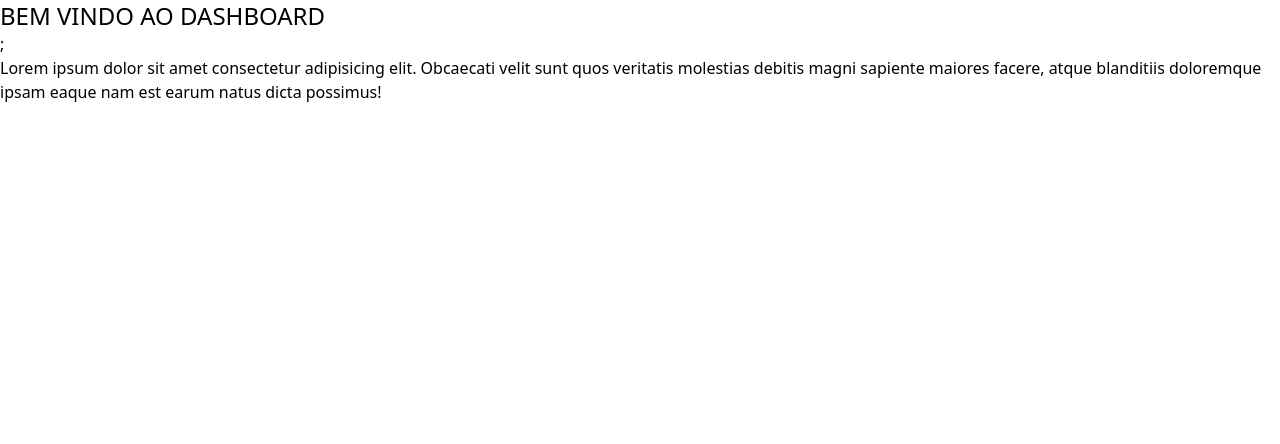
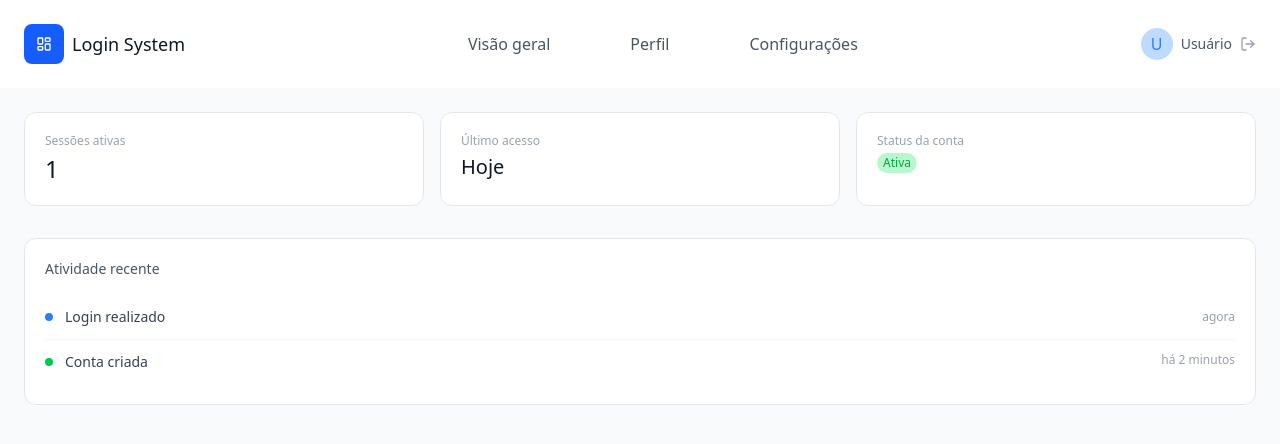
Before and after one commit to leo-dot-com-dot-br/login-system, a Next.js app: page /dashboard in a window 1280 px wide. Shown: the top 444 px of the page. Built offline with nearby package versions, Linux system fonts and the light colour scheme; no server answers.

Commit message:
redirecionado raiz para o login e colocado onKeyDown nos inputs do login e register

```diff
--- /dev/null
+++ b/app/(auth)/dashboard/header.tsx
@@ -0,0 +1,46 @@
+"use client";
+
+import { LayoutDashboardIcon, LogOutIcon } from "lucide-react";
+import { signOut } from "next-auth/react";
+
+type HeaderProps = {
+  name: string;
+  initials: string;
+};
+
+export default function DashboardHeader({ name, initials }: HeaderProps) {
+  return (
+    <header className="flex justify-between p-6">
+      <div className="flex items-center gap-2">
+        <div className="w-10 h-10 bg-blue-600 rounded-lg flex items-center justify-center">
+          <LayoutDashboardIcon size={16} className="text-white" />
+        </div>
+        <span className="text-lg font-medium text-gray-900">Login System</span>
+      </div>
+      <div className="flex items-center gap-20">
+        <p className="text-base text-gray-600 hover:text-blue-700 transition-colors cursor-pointer">
+          Visão geral
+        </p>
+        <p className="text-base text-gray-600 hover:text-blue-700 transition-colors cursor-pointer">
+          Perfil
+        </p>
+        <p className="text-base text-gray-600 hover:text-blue-700 transition-colors cursor-pointer">
+          Configurações
+        </p>
+      </div>
+      <div className="flex items-center gap-2">
+        <p className="flex items-center justify-center bg-blue-200 text-blue-500 w-8 h-8 rounded-full">
+          {initials}
+        </p>
+        <p className="flex items-center justify-center text-sm text-gray-600">
+          {name}
+        </p>
+        <LogOutIcon
+          size={16}
+          className="text-gray-400 cursor-pointer hover:text-red-500 transition-colors"
+          onClick={() => signOut({ callbackUrl: "/login" })}
+        />
+      </div>
+    </header>
+  );
+}
--- a/app/(auth)/dashboard/page.tsx
+++ b/app/(auth)/dashboard/page.tsx
@@ -1,18 +1,52 @@
 import { auth } from "@/lib/auth";
+import DashboardHeader from "./header";
 
 export default async function DashboardPage() {
   const session = await auth();
 
-  console.log(session);
   return (
     <>
-      <h1 className="text-2xl uppercase">Bem vindo ao dashboard</h1>;
-      <h2>
-        Lorem ipsum dolor sit amet consectetur adipisicing elit. Obcaecati velit
-        sunt quos veritatis molestias debitis magni sapiente maiores facere,
-        atque blanditiis doloremque ipsam eaque nam est earum natus dicta
-        possimus!
-      </h2>
+      <DashboardHeader
+        name={session?.user?.name ?? "Usuário"}
+        initials={session?.user?.name?.charAt(0).toUpperCase() ?? "U"}
+      />
+      <main className="min-h-screen bg-gray-50 p-6">
+        <div className="grid grid-cols-3 gap-4 mb-8">
+          <div className="bg-white border border-gray-200 rounded-xl p-5">
+            <p className="text-xs text-gray-400 mb-1">Sessões ativas</p>
+            <p className="text-2xl font-medium text-gray-900">1</p>
+          </div>
+          <div className="bg-white border border-gray-200 rounded-xl p-5">
+            <p className="text-xs text-gray-400 mb-1">Último acesso</p>
+            <p className="text-xl font-medium text-gray-900">Hoje</p>
+          </div>
+          <div className="bg-white border border-gray-200 rounded-xl p-5">
+            <p className="text-xs text-gray-400 mb-1">Status da conta</p>
+            <p className="text-xs font-medium flex items-center justify-center bg-green-200 text-green-600 w-10 h-5 rounded-xl">
+              Ativa
+            </p>
+          </div>
+        </div>
+        <div className="bg-white border border-gray-200 rounded-xl p-5">
+          <p className="text-sm font-medium text-gray-600 mb-4">
+            Atividade recente
+          </p>
+          <div className="flex items-center justify-between py-3 border-b border-gray-100">
+            <div className="flex items-center gap-3">
+              <div className="w-2 h-2 rounded-full bg-blue-500" />
+              <span className="text-sm text-gray-700">Login realizado</span>
+            </div>
+            <span className="text-xs text-gray-400">agora</span>
+          </div>
+          <div className="flex items center justify-between py-3">
+            <div className="flex items-center gap-3">
+              <div className="w-2 h-2 rounded-full bg-green-500" />
+              <span className="text-sm text-gray-700">Conta criada</span>
+            </div>
+            <span className="text-xs text-gray-400">há 2 minutos</span>
+          </div>
+        </div>
+      </main>
     </>
   );
 }
--- a/app/(auth)/login/page.tsx
+++ b/app/(auth)/login/page.tsx
@@ -67,6 +67,9 @@ export default function LoginPage() {
             onChange={(e) => setPassword(e.target.value)}
             placeholder="********"
             className="w-full h-10 border border-gray-200 rounded-lg px-3 text-sm text-gray-900 outline-none focus:border-blue-500"
+            onKeyDown={(e) => {
+              if (e.key === "Enter") handleSubmit();
+            }}
           />
         </div>
         {error && <p className="text-red-500">{error}</p>}
--- a/app/(auth)/register/page.tsx
+++ b/app/(auth)/register/page.tsx
@@ -94,6 +94,9 @@ export default function RegisterPage() {
             onChange={(e) => setConfirmPassword(e.target.value)}
             placeholder="********"
             className="w-full h-10 border border-gray-200 rounded-lg px-3 text-sm text-gray-900 outline-none focus:border-blue-500"
+            onKeyDown={(e) => {
+              if (e.key === "Enter") handleSubmit();
+            }}
           />
         </div>
         {error && <p className="text-red-500">{error}</p>}
--- a/app/page.tsx
+++ b/app/page.tsx
@@ -1,3 +1,5 @@
+import { redirect } from "next/navigation";
+
 export default function HomePage() {
-  return <div className="h-screen">LOGIN</div>;
+  redirect("/login");
 }
```
